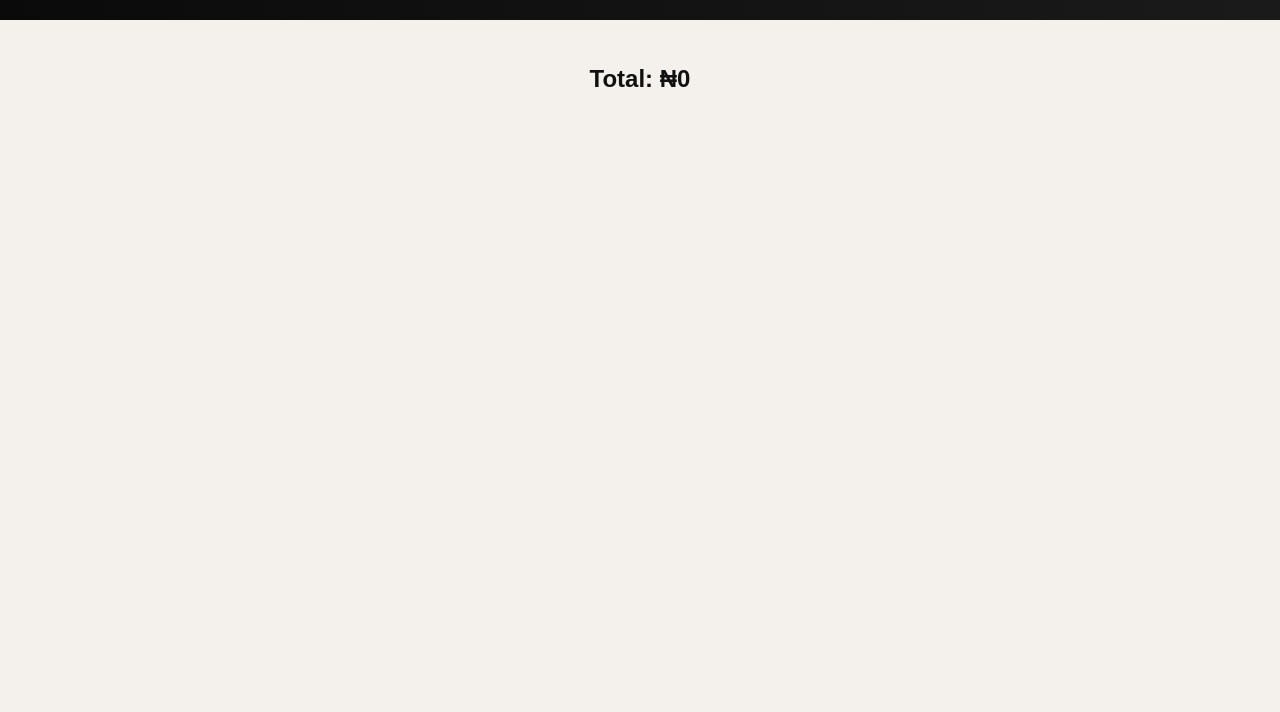
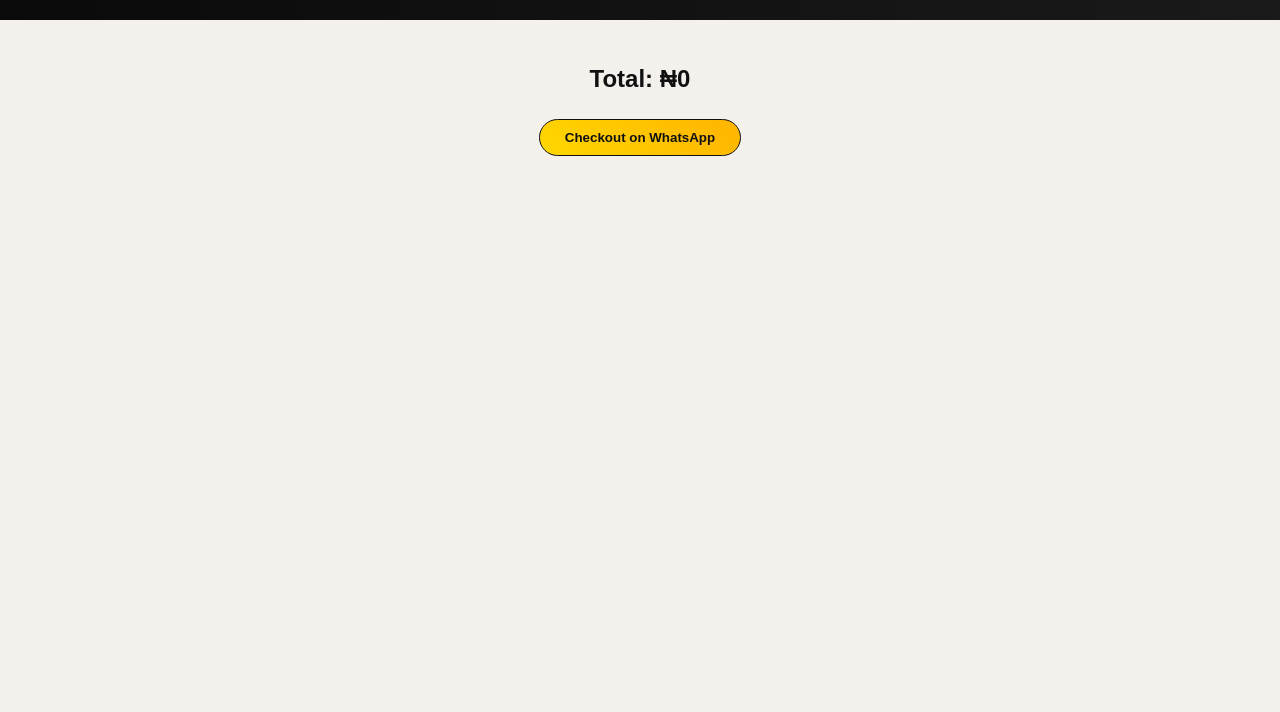
Before and after one commit to wallexino24/W-Clothings-website, a plain HTML site: page fashioncart.html in a window 1280 px wide. Shown: the part 88-800 px from the top of the page. Drawn offline with Linux system fonts and the light colour scheme.

Commit message:
Update fashioncart.html
just added whatsapp checkout

```diff
--- a/fashioncart.html
+++ b/fashioncart.html
@@ -18,6 +18,10 @@
   <div class="cart-container" id="cart-container"></div>
   <h2 id="total" style="text-align: center;"></h2>
 
+  <button id="checkoutBtn" style="display:block; margin:20px auto;">
+  Checkout on WhatsApp
+</button>
+
 
 <script src="fashioncart.js"></script>
 </body>
```
